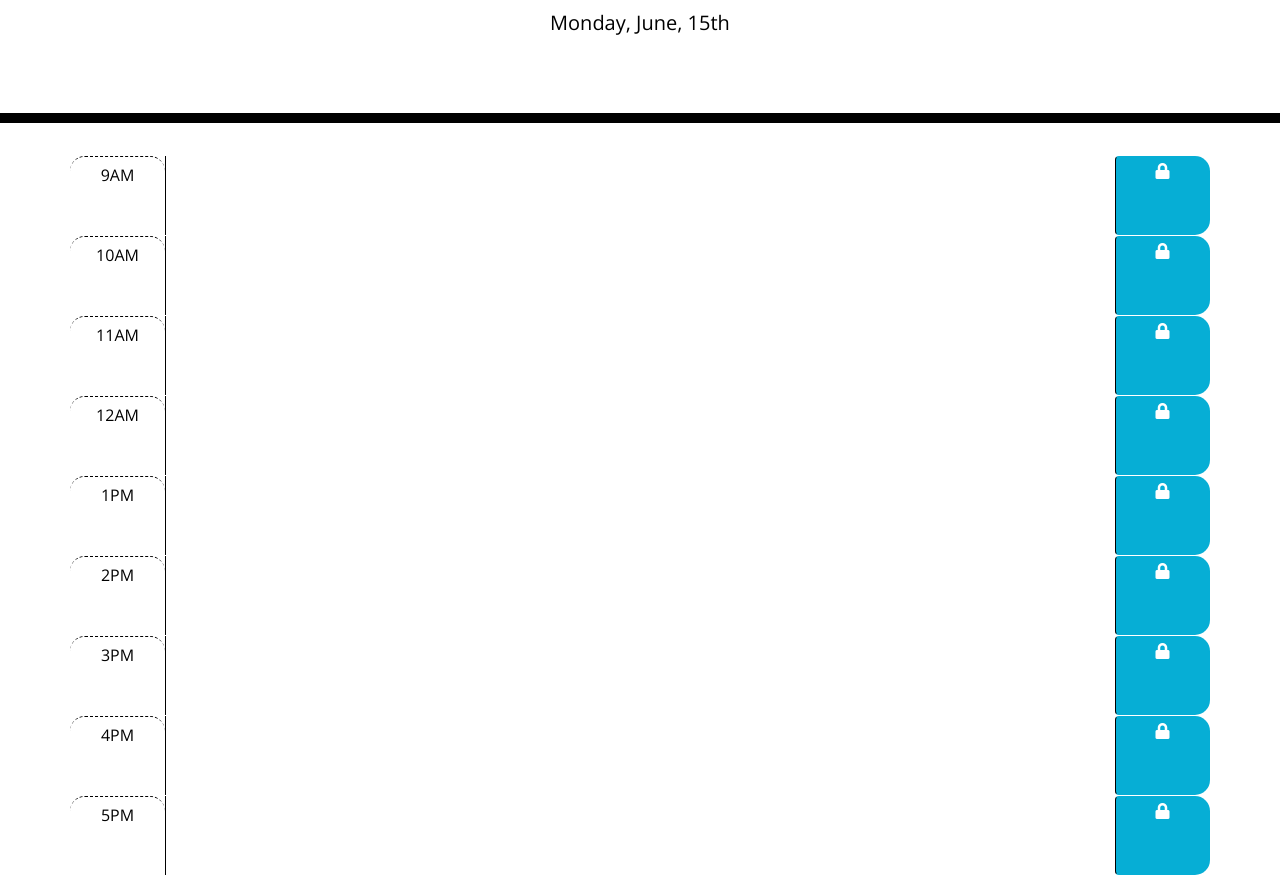
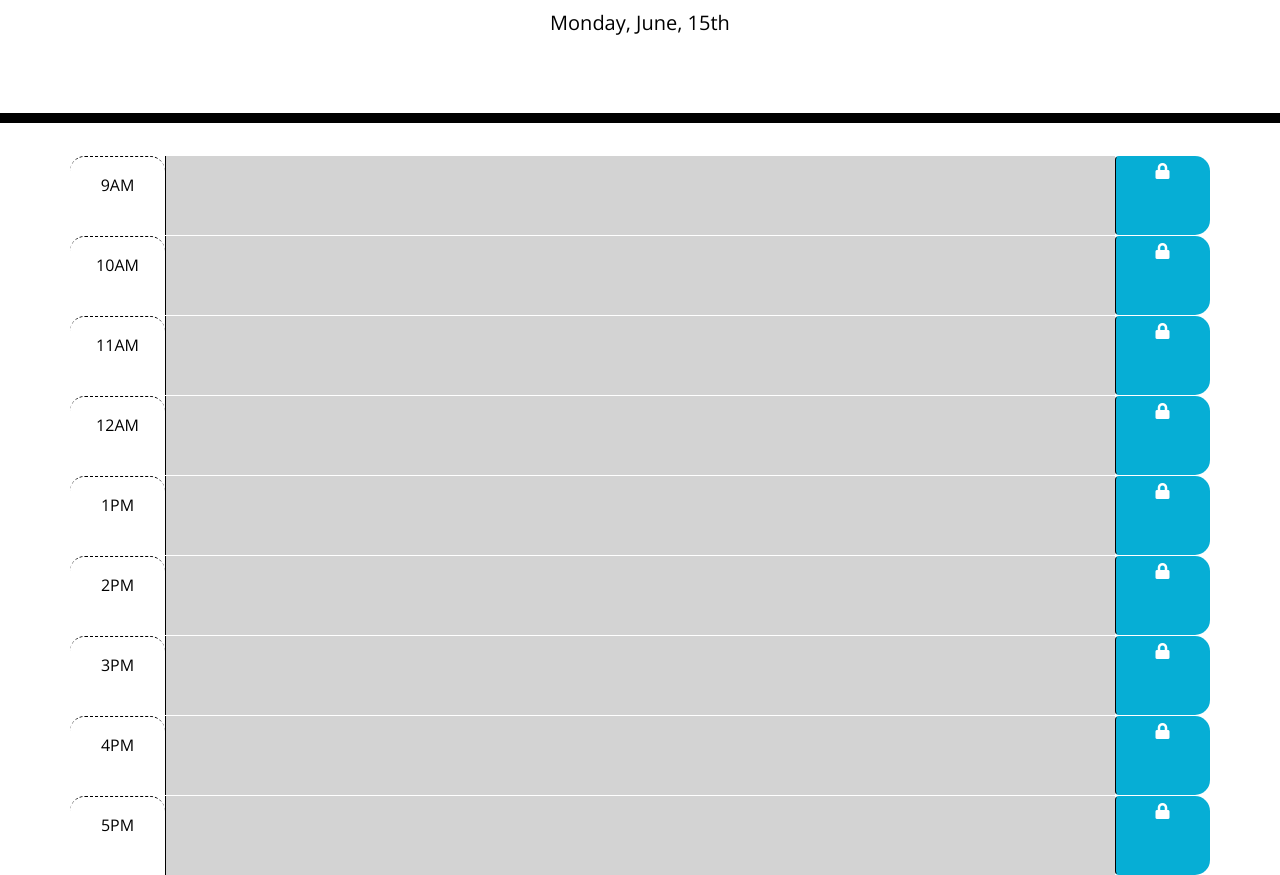
Before and after one commit to diegocordoba87/WorkDayScheduler, a plain HTML site: page index.html in a window 1280 px wide. Shown: the part 221-1096 px from the top of the page. Drawn offline with nearby package versions, Linux system fonts and the light colour scheme.

Commit message:
added readme

```diff
--- a/assets/css/style.css
+++ b/assets/css/style.css
@@ -29,8 +29,7 @@ body {
   .time-block{
     text-align: center;
     border-radius: 15px;
-    padding-top: 10px;
-
+    padding-top: 20px;
   }
 
   .row {
@@ -47,7 +46,7 @@ body {
 
   .past {
     background-color: #d3d3d3;
-    color: white;
+    color: black;
   }
 
   .present {
--- a/assets/scripts/script.js
+++ b/assets/scripts/script.js
@@ -1,46 +1,58 @@
 $(document).ready(function () {
   var present = moment();
-    function presentTime(){
 
+  function presentTime() {
     $("#currentDay").text(present.format("dddd, MMMM, Do"));
   }
   presentTime();
 
-for(i =0; i < 9;i++){
+  for (i = 0; i < 9; i++) {
     var storedItem = localStorage.getItem(`event${i}`);
-    if(storedItem){
+    if (storedItem) {
       console.log(storedItem);
-    console.log(`input${i}`)
-    var id = $(`#input${i}`)
+      console.log(`input${i}`);
+      var id = $(`#input${i}`);
       console.log(id);
       $(id).val(storedItem);
     }
+  }
+
+  function timeColor() {
+    for (i = 0; i < 9; i++) {
+        var hour = $(".hour");
+        console.log($(".row"));
+        var hourId = $(hour[i]).attr("id");
+        var currentHour = present.format("k");
+        console.log(hourId);
+        console.log(currentHour);
+      if (hourId < currentHour) {
+        $("input").addClass("past");
+      }
+      else if (hourId === currentHour) {
+        $("input").addClass("present");
+      }
+      else if (hourId < currentHour) {
+        $("input").addClass("future");
+      }
+    }
+  }
+  timeColor();
 
 
-}
+
 
   //select all buttons under class
-$(".saveBtn").on("click", function(){
-    console.log("clicking");
+  $(".saveBtn").on("click", function () {
 
     // we want to get the ID for the button. "this" refers to the button, and we are asking for its ID as we click.
-    var buttonId = ($(this).attr("id"));
+    var buttonId = $(this).attr("id");
     console.log(buttonId);
 
     var event = `#input${buttonId}`;
     console.log(event);
     console.log($(event).val());
-    localStorage.setItem(`event${buttonId}`,$(event).val());
-    console.log(`event${buttonId}`,$(event).val());
-})
-
-
-
-
-
-
-
-//moment("12:00").isSame("12:01")
-//moment("12:00").isBefore("12:01")
+    localStorage.setItem(`event${buttonId}`, $(event).val());
+    console.log(`event${buttonId}`, $(event).val());
+  });
 
 });
--- a/index.html
+++ b/index.html
@@ -32,52 +32,51 @@
     </header>
     <div class="container">
       <div class="row">
-        <div class="col class= 'col-1 time-block hour" id="9">9AM</div>
+        <div class="col-1 time-block hour" id="9">9AM</div>
         <input class="col col-10 eventInput textarea" id ="input0"/>
-        <div class="col col-1 display-icon saveBtn btn fas fa-lock" id ="0"></div>
+        <div class="col-1 display-icon saveBtn btn fas fa-lock" id ="0"></div>
       </div>
       <div class="row">
-        <div class="col class= 'col-1 time-block hour" id="10">10AM</div>
+        <div class="col-1 time-block hour" id="10">10AM</div>
         <input class="col col-10 eventInput textarea" id ="input1"/>
         <div class="col col-1 display-icon saveBtn btn fas fa-lock" id ="1"></div>
       </div>
       <div class="row">
-        <div class="col class= 'col-1 time-block hour" id="11">11AM</div>
+        <div class="col-1 time-block hour" id="11">11AM</div>
         <input class="col col-10 eventInput textarea"id ="input2"/>
         <div class="col col-1 display-icon saveBtn btn fas fa-lock"id ="2"></div>
       </div>
       <div class="row">
-        <div class="col class= 'col-1 time-block hour" id="12">12AM</div>
+        <div class="col-1 time-block hour" id="12">12AM</div>
         <input class="col col-10 eventInput textarea" id ="input3" />
         <div class="col col-1 display-icon saveBtn btn fas fa-lock" id ="3"></div>
       </div>
       <div class="row">
-        <div class="col class= 'col-1 time-block hour" id="13">1PM</div>
+        <div class="col-1 time-block hour" id="13">1PM</div>
         <input class="col col-10 eventInput textarea" id ="input4" />
         <div class="col col-1 display-icon saveBtn btn fas fa-lock" id ="4"></div>
       </div>
       <div class="row">
-        <div class="col class= 'col-1 time-block hour" id="14">2PM</div>
+        <div class="col-1 time-block hour" id="14">2PM</div>
         <input class="col col-10 eventInput textarea" id ="input5" />
         <div class="col col-1 display-icon saveBtn btn fas fa-lock" id ="5"></div>
       </div>
       <div class="row">
-        <div class="col class= 'col-1 time-block hour" id="15">3PM</div>
+        <div class="col-1 time-block hour" id="15">3PM</div>
         <input class="col col-10 eventInput textarea" id ="input6" />
         <div class="col col-1 display-icon saveBtn btn fas fa-lock" id ="6"></div>
       </div>
       <div class="row">
-        <div class="col class= 'col-1 time-block hour" id="16">4PM</div>
+        <div class="col-1 time-block hour" id="16">4PM</div>
         <input class="col col-10 eventInput textarea" id ="input7"/>
         <div class="col col-1 display-icon saveBtn btn fas fa-lock"id ="7"></div>
       </div>
       <div class="row">
-        <div class="col class= 'col-1 time-block hour" id="17">5PM</div>
+        <div class="col-1 time-block hour" id="17">5PM</div>
         <input class="col col-10 eventInput textarea" id ="input8"/>
         <div class="col col-1 display-icon saveBtn btn fas fa-lock" id ="8"></div>
       </div>
     </div>
-    <script src="moment.min.js"></script>
     <script src="https://code.jquery.com/jquery-3.4.1.min.js"></script>
     <script src="https://cdnjs.cloudflare.com/ajax/libs/moment.js/2.24.0/moment.min.js"></script>
     <script src="assets/scripts/script.js"></script>
```
Also changed, not shown: assets/images/WorkDaySchedulerMain.png (added), assets/images/WorkDaySchedulerSample.png (added), 1 other file. Lines whose indentation alone changed are shown as unchanged.
